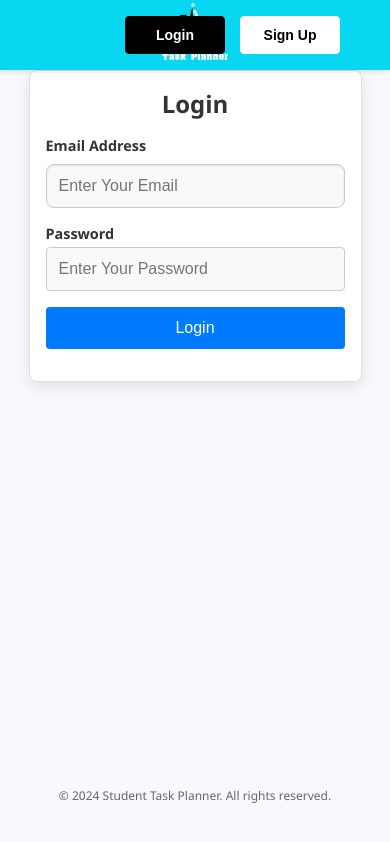
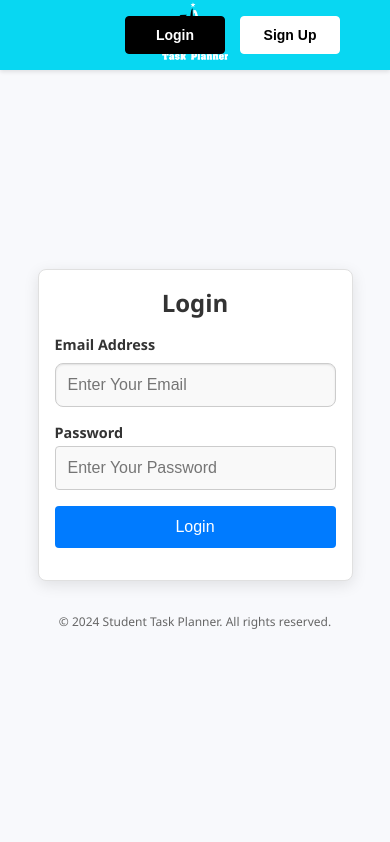
Before and after one commit to AnilaAnilaN/taskPlanner, a React (Vite) app in the folder an/: page /login in a window 390 px wide. Shown: the top 842 px of the page. Built offline with nearby package versions, Linux system fonts and the light colour scheme.

Commit message:
Update App.css

```diff
--- a/an/src/App.css
+++ b/an/src/App.css
@@ -54,10 +54,9 @@ body {
   display: flex;
   flex-direction: column;
   align-items: center;
-  justify-content: space-between; /* Ensure footer stays at bottom */
+  justify-content: center; /* Center vertically */
   min-height: 100vh;
-  padding-top: 80px; /* Space for fixed header */
-  padding-bottom: 60px; /* Increased to ensure footer doesn't overlap form */
+  padding: 80px 20px 20px; /* Space for header, reduced bottom padding */
 }
 
 .form-container {
@@ -89,8 +88,8 @@ header {
   color: #666;
   text-align: center;
   width: 100%;
-  padding: 10px 0;
-  position: relative; /* Changed from absolute to work with flex layout */
+  padding: 1rem 0;
+  margin-top: 1rem; /* Space between form and footer */
 }
 
 /* Responsive design */
@@ -109,8 +108,7 @@ header {
   }
 
   .page-container {
-    padding-top: 70px;
-    padding-bottom: 50px;
+    padding: 70px 15px 15px;
   }
 }
 
@@ -127,8 +125,7 @@ header {
   }
 
   .page-container {
-    padding-top: 60px;
-    padding-bottom: 40px;
+    padding: 60px 10px 10px;
   }
 
   .form-container {
```
